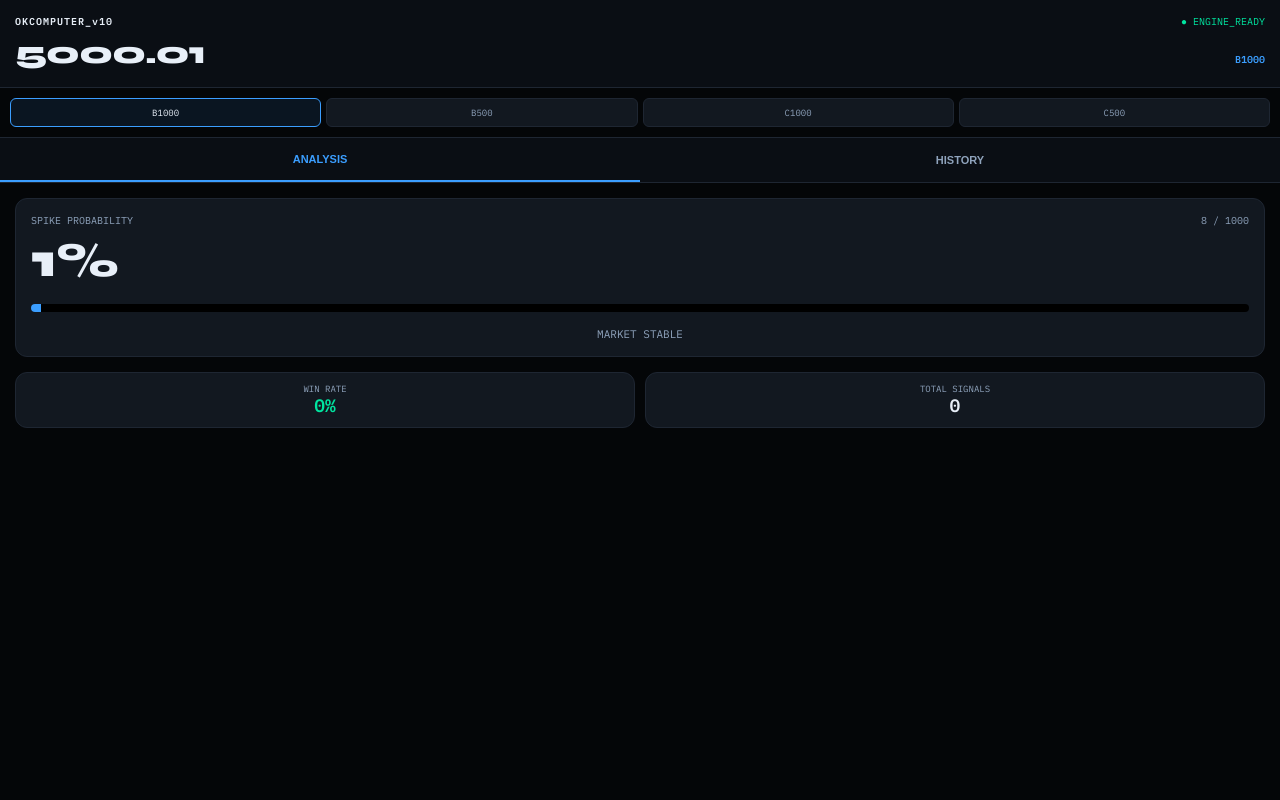
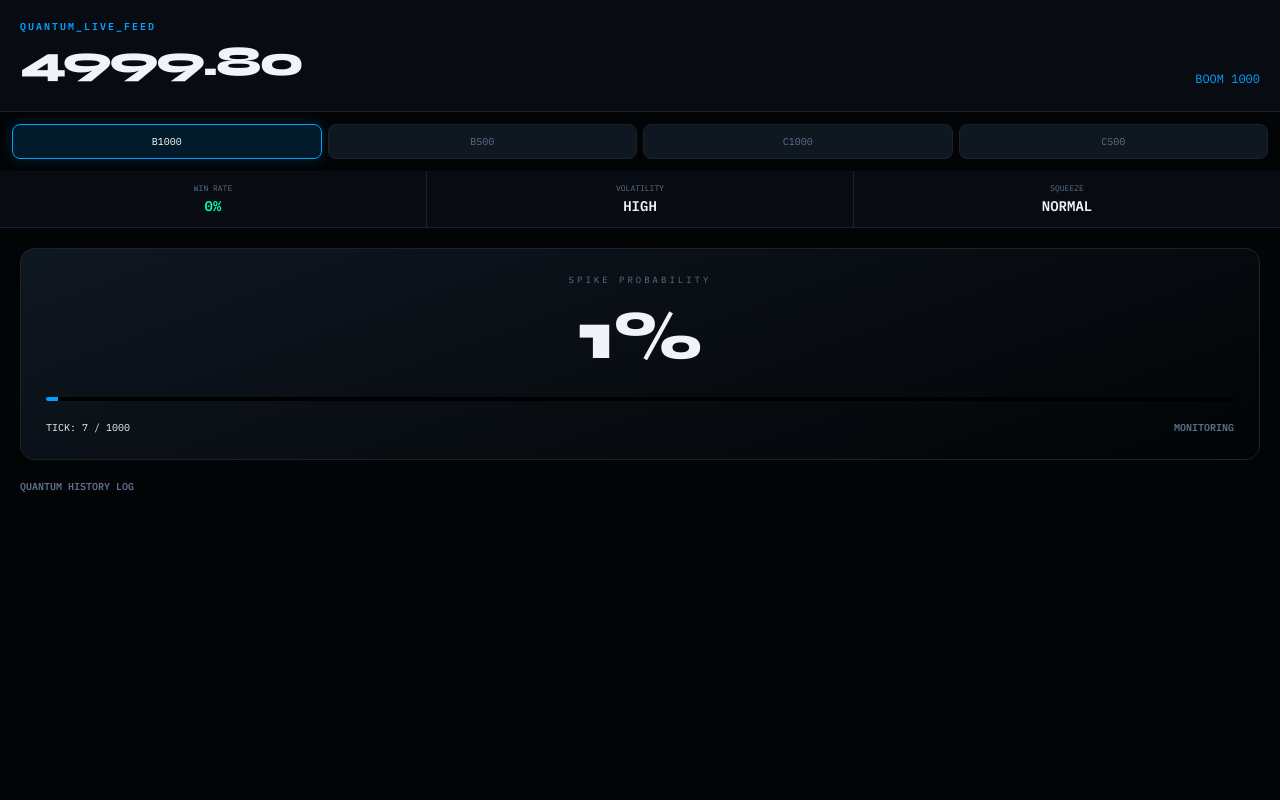
Before and after one commit to ahmedsamam/Test-deriv, a plain HTML site: page index.html in a window 1280 px wide. Drawn offline with Linux system fonts and the light colour scheme.

Commit message:
Update title and styles for Quantum v12

```diff
--- a/index.html
+++ b/index.html
@@ -3,223 +3,235 @@
 <head>
     <meta charset="UTF-8">
     <meta name="viewport" content="width=device-width, initial-scale=1.0, maximum-scale=1.0, user-scalable=no">
-    <title>OKCOMPUTER — Fixed v10</title>
+    <title>OKCOMPUTER — Quantum v12</title>
     <link href="https://fonts.googleapis.com/css2?family=IBM+Plex+Mono:wght@400;600&family=Syne:wght@800&display=swap" rel="stylesheet">
     <style>
         :root {
-            --bg0: #040608; --bg1: #0a0e14; --bg2: #121820;
-            --border: #1e2632; --up: #00e5a0; --dn: #ff4560;
-            --bl: #3b9eff; --t1: #e8eff8; --t2: #8fa3bc;
-            --r: 12px; --mono: 'IBM Plex Mono', monospace; --sans: 'Syne', sans-serif;
+            --bg0: #020406; --bg1: #080c12; --bg2: #0f1720;
+            --border: #1a222d; --up: #00ffaa; --dn: #ff2d55;
+            --bl: #00a2ff; --gl: #f0f4f8; --r: 14px;
+            --sans: 'Syne', sans-serif; --mono: 'IBM Plex Mono', monospace;
         }
 
         * { box-sizing: border-box; margin: 0; padding: 0; -webkit-tap-highlight-color: transparent; }
         body {
-            height: 100dvh; background: var(--bg0); color: var(--t1);
+            height: 100dvh; background: var(--bg0); color: var(--gl);
             font-family: var(--mono); font-size: 13px; overflow: hidden;
             display: flex; flex-direction: column;
         }
 
-        /* Fixed Header */
-        .hdr { padding: 15px; background: var(--bg1); border-bottom: 1px solid var(--border); flex-shrink: 0; }
-        .price-row { display: flex; justify-content: space-between; align-items: baseline; margin-top: 5px; }
-        .price-val { font-family: var(--sans); font-size: 32px; letter-spacing: -1px; }
-        .mkt-name { font-size: 10px; color: var(--bl); text-transform: uppercase; font-weight: 600; }
+        /* Header & Quantum Price */
+        .hdr { padding: 20px; background: var(--bg1); border-bottom: 1px solid var(--border); }
+        .price-label { font-size: 10px; color: var(--bl); font-weight: 800; letter-spacing: 2px; }
+        .price-val { font-family: var(--sans); font-size: 42px; line-height: 1; margin: 8px 0; letter-spacing: -2px; }
 
-        /* Market Selector Grid (RE-ADDED) */
-        .mkt-selector {
-            display: grid; grid-template-columns: repeat(4, 1fr);
-            gap: 5px; padding: 10px; background: var(--bg0); border-bottom: 1px solid var(--border);
+        /* Market Selector */
+        .mkt-grid { display: grid; grid-template-columns: repeat(4, 1fr); gap: 6px; padding: 12px; background: var(--bg0); }
+        .mkt-btn {
+            padding: 10px 0; background: var(--bg2); border: 1px solid var(--border);
+            border-radius: 8px; font-size: 10px; text-align: center; color: #5c708a; transition: 0.2s;
         }
-        .mkt-chip {
-            padding: 8px 2px; background: var(--bg2); border: 1px solid var(--border);
-            border-radius: 6px; font-size: 9px; text-align: center; color: var(--t2);
+        .mkt-btn.active { border-color: var(--bl); color: #fff; background: rgba(0, 162, 255, 0.15); box-shadow: 0 0 15px rgba(0, 162, 255, 0.2); }
+
+        /* Quantum Metrics */
+        .metrics-row { display: grid; grid-template-columns: 1fr 1fr 1fr; gap: 1px; background: var(--border); border-bottom: 1px solid var(--border); }
+        .m-box { background: var(--bg1); padding: 12px; text-align: center; }
+        .m-lbl { font-size: 8px; color: #5c708a; margin-bottom: 4px; text-transform: uppercase; }
+        .m-val { font-weight: 600; font-size: 14px; }
+
+        /* Main Display */
+        .stage { flex: 1; padding: 20px; overflow-y: auto; }
+        .quantum-card {
+            background: linear-gradient(160deg, var(--bg2), var(--bg0));
+            border: 1px solid var(--border); border-radius: var(--r); padding: 25px;
+            position: relative; overflow: hidden; margin-bottom: 20px;
         }
-        .mkt-chip.active { border-color: var(--bl); color: var(--t1); background: rgba(59, 158, 255, 0.1); }
 
-        /* Tabs */
-        .tabs { display: flex; background: var(--bg1); border-bottom: 1px solid var(--border); }
-        .tab { flex: 1; padding: 15px; border: none; background: none; color: var(--t2); font-size: 11px; font-weight: 600; }
-        .tab.active { color: var(--bl); border-bottom: 2px solid var(--bl); }
+        /* The Squeeze Visualizer */
+        .squeeze-bar { height: 4px; background: #000; border-radius: 2px; margin: 20px 0; overflow: hidden; display: flex; }
+        .sq-fill { height: 100%; transition: width 0.3s; }
 
-        /* Content */
-        .content { flex: 1; overflow-y: auto; padding: 15px; }
-        .panel { display: none; }
-        .panel.active { display: block; }
+        /* Probability Pulse */
+        .prob-large { font-family: var(--sans); font-size: 68px; text-align: center; margin: 10px 0; position: relative; z-index: 2; }
+        .pulse-ring {
+            position: absolute; top: 50%; left: 50%; transform: translate(-50%, -50%);
+            width: 120px; height: 120px; border-radius: 50%;
+            border: 2px solid var(--bl); opacity: 0;
+        }
+        .anim-pulse { animation: pulse 1.5s infinite; }
+        @keyframes pulse { 0% { width: 120px; height: 120px; opacity: 0.5; } 100% { width: 220px; height: 220px; opacity: 0; } }
 
-        /* Progress Card */
-        .card { background: var(--bg2); border: 1px solid var(--border); border-radius: var(--r); padding: 15px; margin-bottom: 15px; }
-        .progress-track { height: 8px; background: #000; border-radius: 4px; margin: 15px 0; overflow: hidden; }
-        .progress-fill { height: 100%; width: 0%; background: var(--bl); transition: 0.3s; }
+        /* Log Styling */
+        .log-row { background: var(--bg1); padding: 12px; border-radius: 10px; margin-bottom: 8px; display: flex; justify-content: space-between; border-left: 3px solid transparent; }
+        .win { border-left-color: var(--up); }
+        .miss { border-left-color: var(--dn); }
 
-        /* Log Entry */
-        .log-item { background: var(--bg1); border: 1px solid var(--border); padding: 12px; border-radius: 8px; margin-bottom: 8px; display: flex; justify-content: space-between; align-items: center; }
-        .badge { font-size: 9px; padding: 2px 6px; border-radius: 4px; text-transform: uppercase; }
-        .badge-win { background: rgba(0, 229, 160, 0.1); color: var(--up); }
-        .badge-miss { background: rgba(255, 69, 96, 0.1); color: var(--dn); }
-
-        #alertPop {
-            position: fixed; top: 15px; left: 15px; right: 15px; background: var(--dn);
-            color: #000; padding: 15px; border-radius: 10px; font-family: var(--sans);
-            font-weight: 800; text-align: center; z-index: 9999; display: none;
+        #masterAlert {
+            position: fixed; top: 0; left: 0; right: 0; bottom: 0;
+            background: rgba(255, 45, 85, 0.2); border: 4px solid var(--dn);
+            z-index: 9999; pointer-events: none; display: none;
+            animation: flash 0.3s infinite alternate;
         }
+        @keyframes flash { from { opacity: 0.2; } to { opacity: 0.8; } }
     </style>
 </head>
 <body>
 
-<div id="alertPop">SPIKE IMMINENT - KILL ZONE</div>
+<div id="masterAlert"></div>
 
 <header class="hdr">
-    <div style="display: flex; justify-content: space-between; font-size: 10px;">
-        <span style="font-weight: 800; letter-spacing: 1px;">OKCOMPUTER_v10</span>
-        <span id="status" style="color: var(--up)">● ENGINE_READY</span>
-    </div>
-    <div class="price-row">
+    <div class="price-label">QUANTUM_LIVE_FEED</div>
+    <div class="price-row" style="display:flex; justify-content:space-between; align-items: flex-end;">
         <div id="price" class="price-val">0.00</div>
-        <div id="activeMktDisplay" class="mkt-name">B1000</div>
+        <div id="mktLabel" style="font-size:12px; color:var(--bl); padding-bottom:5px;">BOOM 1000</div>
     </div>
 </header>
 
-<div class="mkt-selector" id="mktGrid">
-    <!-- Chips generated by JS -->
+<div class="mkt-grid" id="mktGrid"></div>
+
+<div class="metrics-row">
+    <div class="m-box"><div class="m-lbl">Win Rate</div><div id="winRate" class="m-val" style="color:var(--up)">0%</div></div>
+    <div class="m-box"><div class="m-lbl">Volatility</div><div id="volVal" class="m-val">STABLE</div></div>
+    <div class="m-box"><div class="m-lbl">Squeeze</div><div id="sqVal" class="m-val">LOW</div></div>
 </div>
 
-<nav class="tabs">
-    <button class="tab active" onclick="setTab(0)">ANALYSIS</button>
-    <button class="tab" onclick="setTab(1)">HISTORY</button>
-</nav>
+<main class="stage">
+    <div class="quantum-card">
+        <div id="pulse" class="pulse-ring"></div>
+        <div style="text-align:center; font-size:9px; color:#5c708a; letter-spacing:3px;">SPIKE PROBABILITY</div>
+        <div id="probDisplay" class="prob-large">0%</div>
 
-<main class="content">
-    <div id="p0" class="panel active">
-        <div class="card">
-            <div style="display:flex; justify-content: space-between; font-size: 10px; color: var(--t2);">
-                <span>SPIKE PROBABILITY</span>
-                <span id="tickLabel">0 / 800</span>
-            </div>
-            <div id="probBig" style="font-size: 48px; font-family: var(--sans); margin: 5px 0;">0%</div>
-            <div class="progress-track"><div id="pBar" class="progress-fill"></div></div>
-            <div id="zoneText" style="font-size: 11px; text-align: center; color: var(--t2);">MONITORING MARKET...</div>
+        <div class="squeeze-bar">
+            <div id="pBar" class="sq-fill" style="background:var(--bl); width:0%;"></div>
         </div>
 
-        <div style="display: grid; grid-template-columns: 1fr 1fr; gap: 10px;">
-            <div class="card" style="text-align: center; padding: 10px;">
-                <div style="font-size: 9px; color: var(--t2);">WIN RATE</div>
-                <div id="winRate" style="font-size: 18px; font-weight: 600; color: var(--up);">0%</div>
-            </div>
-            <div class="card" style="text-align: center; padding: 10px;">
-                <div style="font-size: 9px; color: var(--t2);">TOTAL SIGNALS</div>
-                <div id="totalSigs" style="font-size: 18px; font-weight: 600;">0</div>
-            </div>
+        <div style="display:flex; justify-content:space-between; font-size:10px;">
+            <span id="tickStatus">TICK: 0 / 1000</span>
+            <span id="stateTxt" style="font-weight:600;">CALCULATING...</span>
         </div>
     </div>
 
-    <div id="p1" class="panel">
-        <div id="logContainer"></div>
-    </div>
+    <div style="font-size:10px; color:#5c708a; margin-bottom:12px; font-weight:800;">QUANTUM HISTORY LOG</div>
+    <div id="logs"></div>
 </main>
 
 <script>
-    const config = [
-        { id: 'B1000', name: 'BOOM 1000', avg: 1000 },
-        { id: 'B500', name: 'BOOM 500', avg: 500 },
-        { id: 'C1000', name: 'CRASH 1000', avg: 1000 },
-        { id: 'C500', name: 'CRASH 500', avg: 500 }
+    const mktConfigs = [
+        { id: 'B1000', name: 'BOOM 1000', avg: 1000, color: '#00ffaa' },
+        { id: 'B500', name: 'BOOM 500', avg: 500, color: '#00ffaa' },
+        { id: 'C1000', name: 'CRASH 1000', avg: 1000, color: '#ff2d55' },
+        { id: 'C500', name: 'CRASH 500', avg: 500, color: '#ff2d55' }
     ];
 
-    let state = {
-        mkt: config[0],
-        price: 5000.00,
+    let engine = {
+        mkt: mktConfigs[0],
+        price: 5000,
         ticks: 0,
-        wins: 0,
-        total: 0,
-        isAlerting: false
+        history: [],
+        lastPrices: [0,0,0,0,0],
+        stats: { wins: 0, total: 0 },
+        alertLevel: 0
     };
 
-    // Build Market Selector
-    const mktGrid = document.getElementById('mktGrid');
-    config.forEach(item => {
-        const chip = document.createElement('div');
-        chip.className = `mkt-chip ${item.id === state.mkt.id ? 'active' : ''}`;
-        chip.id = `chip-${item.id}`;
-        chip.innerText = item.id;
-        chip.onclick = () => {
-            document.querySelectorAll('.mkt-chip').forEach(c => c.classList.remove('active'));
-            chip.classList.add('active');
-            state.mkt = item;
-            state.ticks = 0;
-            state.isAlerting = false;
-            document.getElementById('activeMktDisplay').innerText = item.id;
+    // UI Init
+    const grid = document.getElementById('mktGrid');
+    mktConfigs.forEach(m => {
+        const b = document.createElement('div');
+        b.className = `mkt-btn ${m.id === engine.mkt.id ? 'active' : ''}`;
+        b.innerText = m.id;
+        b.onclick = () => {
+            document.querySelectorAll('.mkt-btn').forEach(x => x.classList.remove('active'));
+            b.classList.add('active');
+            engine.mkt = m;
+            engine.ticks = 0;
+            document.getElementById('mktLabel').innerText = m.name;
+            document.getElementById('mktLabel').style.color = m.color;
         };
-        mktGrid.appendChild(chip);
+        grid.appendChild(b);
     });
 
-    function setTab(idx) {
-        document.querySelectorAll('.panel').forEach((p, i) => p.classList.toggle('active', i === idx));
-        document.querySelectorAll('.tab').forEach((t, i) => t.classList.toggle('active', i === idx));
-    }
+    function runEngine() {
+        // 1. Tick Updates
+        let change = (Math.random() * 0.4) - 0.2;
+        engine.price += change;
+        engine.ticks++;
+        engine.lastPrices.push(engine.price);
+        engine.lastPrices.shift();
 
-    function addLog(type, ticks) {
-        const container = document.getElementById('logContainer');
-        const item = document.createElement('div');
-        item.className = 'log-item';
-        item.innerHTML = `
-            <div>
-                <div style="font-weight:600">${state.mkt.id}</div>
-                <div style="font-size:10px; color:var(--t2)">Tick Window: ${ticks}</div>
-            </div>
-            <span class="badge ${type === 'WIN' ? 'badge-win' : 'badge-miss'}">${type}</span>
-        `;
-        container.prepend(item);
-        state.total++;
-        if(type === 'WIN') state.wins++;
-        document.getElementById('winRate').innerText = Math.round((state.wins/state.total)*100) + '%';
-        document.getElementById('totalSigs').innerText = state.total;
-    }
+        // 2. Quantum Probability Calculation (The "Expert" Math)
+        let base = (engine.ticks / engine.mkt.avg) * 100;
 
-    function engine() {
-        // Price Movement
-        state.price += (Math.random() * 0.4) - 0.2;
-        state.ticks++;
+        // Velocity Squeeze Detection
+        let range = Math.max(...engine.lastPrices) - Math.min(...engine.lastPrices);
+        let squeezeFactor = range < 0.15 ? 12 : 0; // If price is stuck in narrow range, spike is loading
 
-        // UI Updates
-        document.getElementById('price').innerText = state.price.toFixed(2);
-        document.getElementById('tickLabel').innerText = `${state.ticks} / ${state.mkt.avg}`;
+        let prob = Math.min(Math.round(base + squeezeFactor), 99);
 
-        let pct = (state.ticks / state.mkt.avg) * 100;
-        document.getElementById('pBar').style.width = Math.min(pct, 100) + '%';
-        document.getElementById('probBig').innerText = Math.round(pct) + '%';
+        // 3. UI Sync
+        document.getElementById('price').innerText = engine.price.toFixed(2);
+        document.getElementById('probDisplay').innerText = prob + '%';
+        document.getElementById('pBar').style.width = prob + '%';
+        document.getElementById('tickStatus').innerText = `TICK: ${engine.ticks} / ${engine.mkt.avg}`;
+        document.getElementById('volVal').innerText = range < 0.2 ? 'STABLE' : 'HIGH';
+        document.getElementById('sqVal').innerText = squeezeFactor > 0 ? 'CRITICAL' : 'NORMAL';
 
-        // Signal Logic
-        const alertPop = document.getElementById('alertPop');
-        if (pct > 85) {
-            state.isAlerting = true;
-            alertPop.style.display = 'block';
-            document.getElementById('zoneText').innerText = "KILL ZONE ACTIVE";
-            document.getElementById('zoneText').style.color = "var(--dn)";
+        // 4. Alert States
+        const alertOverlay = document.getElementById('masterAlert');
+        const pulse = document.getElementById('pulse');
+        const stateTxt = document.getElementById('stateTxt');
+
+        if (prob >= 90) {
+            engine.alertLevel = 2;
+            alertOverlay.style.display = 'block';
+            pulse.classList.add('anim-pulse');
+            stateTxt.innerText = "EXECUTE NOW";
+            stateTxt.style.color = "var(--dn)";
+        } else if (prob >= 75) {
+            engine.alertLevel = 1;
+            alertOverlay.style.display = 'none';
+            pulse.classList.add('anim-pulse');
+            stateTxt.innerText = "PREPARING...";
+            stateTxt.style.color = "#f5a623";
         } else {
-            alertPop.style.display = 'none';
-            document.getElementById('zoneText').innerText = "MARKET STABLE";
-            document.getElementById('zoneText').style.color = "var(--t2)";
+            engine.alertLevel = 0;
+            alertOverlay.style.display = 'none';
+            pulse.classList.remove('anim-pulse');
+            stateTxt.innerText = "MONITORING";
+            stateTxt.style.color = "#5c708a";
         }
 
-        // Spike Trigger (Simulation)
-        if (Math.random() > 0.99) {
-            state.price += (Math.random() * 30) + 10; // The Spike
-            addLog(state.isAlerting ? 'WIN' : 'MISS', state.ticks);
-            state.ticks = 0;
-            state.isAlerting = false;
+        // 5. Spike Simulator (Historical Backtest)
+        if (Math.random() > 0.993) {
+            let spike = (Math.random() * 30) + 15;
+            engine.price += (engine.mkt.id.startsWith('B')) ? spike : -spike;
+            logEvent(engine.alertLevel >= 1 ? 'WIN' : 'MISS');
+            engine.ticks = 0;
         }
 
-        // Timeout Miss
-        if (state.ticks > state.mkt.avg * 1.2) {
-            addLog('MISS', state.ticks);
-            state.ticks = 0;
-            state.isAlerting = false;
+        if (engine.ticks > engine.mkt.avg * 1.3) {
+            logEvent('MISS');
+            engine.ticks = 0;
         }
     }
 
-    setInterval(engine, 600);
+    function logEvent(type) {
+        const logs = document.getElementById('logs');
+        const row = document.createElement('div');
+        row.className = `log-row ${type.toLowerCase()}`;
+        row.innerHTML = `
+            <div>
+                <div style="font-weight:600">${engine.mkt.id} Signal</div>
+                <div style="font-size:9px; color:#5c708a">Confirmed @ ${engine.ticks} ticks</div>
+            </div>
+            <div style="font-weight:800; color:${type==='WIN'?'var(--up)':'var(--dn)'}">${type}</div>
+        `;
+        logs.prepend(row);
+        engine.stats.total++;
+        if(type === 'WIN') engine.stats.wins++;
+        document.getElementById('winRate').innerText = Math.round((engine.stats.wins/engine.stats.total)*100) + '%';
+    }
+
+    setInterval(runEngine, 650);
 </script>
-
 </body>
 </html>
```
